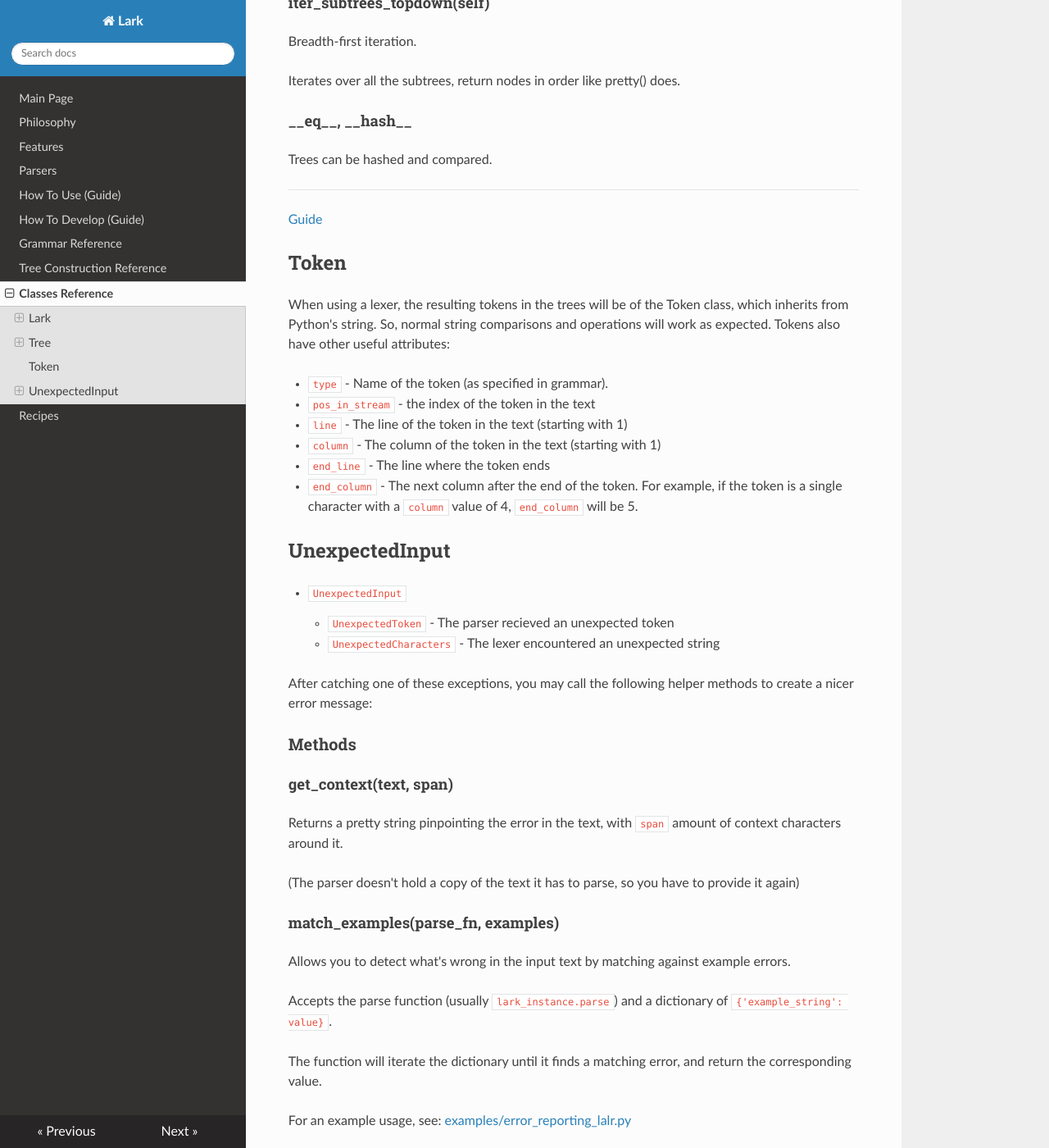
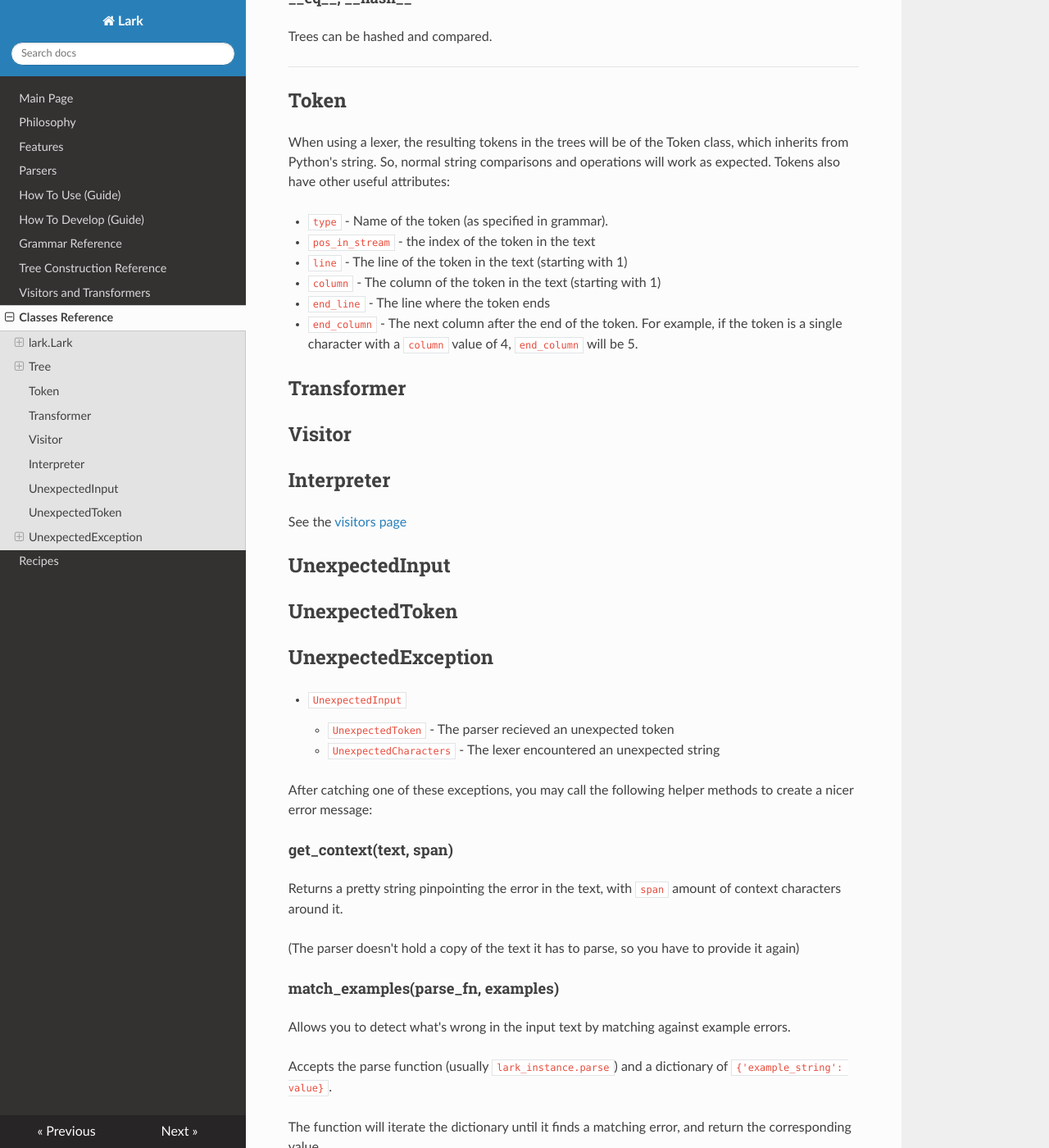
Before and after one commit to lark-parser/lark, an MkDocs documentation site: the page built from docs/classes.md, in a window 1280 px wide and 1400 px high, scrolled down 1999 px. Shown: the whole window at 82% size. Built offline with MkDocs 1.6.1, drawn with Linux system fonts in a browser that asks for light colours; nearby versions of some CDN libraries; old or Windows-style settings are respelled for this version of MkDocs; some of the changed text lies outside the part shown.

Commit message:
Some improvements to visitor documentation

```diff
--- a/docs/classes.md
+++ b/docs/classes.md
@@ -1,14 +1,12 @@
-# Classes - Reference
+# Classes Reference
 
 This page details the important classes in Lark.
 
 ----
 
-## Lark
+## lark.Lark
 
 The Lark class is the main interface for the library. It's mostly a thin wrapper for the many different parsers, and for the tree constructor.
-
-### Methods
 
 #### \_\_init\_\_(self, grammar, **options)
 
@@ -50,13 +48,9 @@ If a transformer is supplied to `__init__`, returns whatever is the result of th
 
 The main tree class
 
-### Properties
-
 * `data` - The name of the rule or alias
 * `children` - List of matched sub-rules and terminals
 * `meta` - Line & Column numbers, if using `propagate_positions`
-
-### Methods
 
 #### \_\_init\_\_(self, data, children)
 
@@ -92,8 +86,6 @@ Trees can be hashed and compared.
 
 ----
 
-[Guide](transfromer_and_vistor.md)
-
 ## Token
 
 When using a lexer, the resulting tokens in the trees will be of the Token class, which inherits from Python's string. So, normal string comparisons and operations will work as expected. Tokens also have other useful attributes:
@@ -105,16 +97,24 @@ When using a lexer, the resulting tokens in the trees will be of the Token class
 * `end_line` - The line where the token ends
 * `end_column` - The next column after the end of the token. For example, if the token is a single character with a `column` value of 4, `end_column` will be 5.
 
+## Transformer
+## Visitor
+## Interpreter
+
+See the [visitors page](visitors.md)
+
 
 ## UnexpectedInput
+
+## UnexpectedToken
+
+## UnexpectedException
 
 - `UnexpectedInput`
     - `UnexpectedToken` - The parser recieved an unexpected token
     - `UnexpectedCharacters` - The lexer encountered an unexpected string
 
 After catching one of these exceptions, you may call the following helper methods to create a nicer error message:
-
-### Methods
 
 #### get_context(text, span)
 
--- a/mkdocs.yml
+++ b/mkdocs.yml
@@ -9,5 +9,6 @@ pages:
     - How To Develop (Guide): how_to_develop.md
     - Grammar Reference: grammar.md
     - Tree Construction Reference: tree_construction.md
+    - Visitors and Transformers: visitors.md
     - Classes Reference: classes.md
     - Recipes: recipes.md
```
Also changed, not shown: docs/visitors.md (renamed from docs/transfromer_and_vistor.md, +17 -10 lines).
